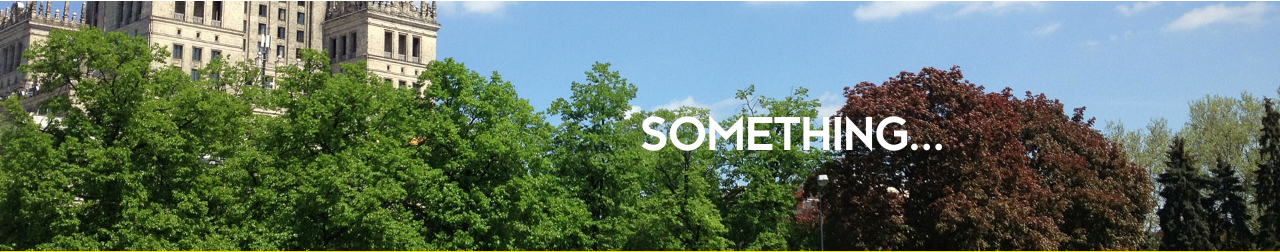
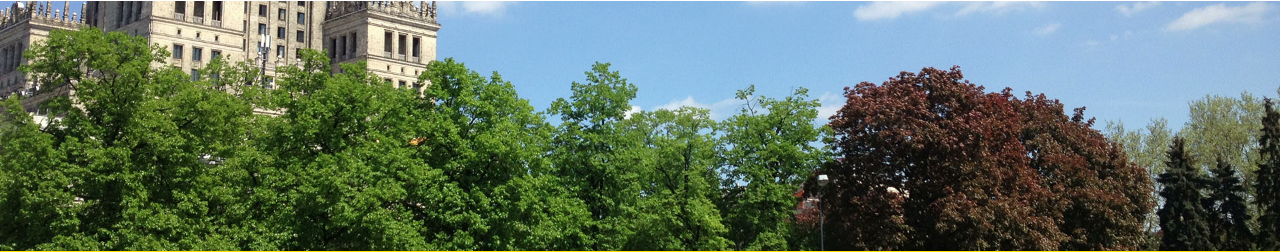
Before and after one commit to raphaelcruzeiro/website, a Django app: page / in a window 1280 px wide. Shown: the part 3519-3771 px from the top of the page. Run offline with Django 3.2, Linux system fonts and the light colour scheme; parts of the project's set-up code (start-up, migrations or seed data) failed here and were passed over; some libraries are stand-ins or nearby versions.

Commit message:
Removed the "Something..." h2.

```diff
--- a/website/templates/index.html
+++ b/website/templates/index.html
@@ -161,7 +161,6 @@
             </article>
             <article class="narrow bg2" id="contact">
                 <div class="container center narrow">
-                    <h2>Something...</h2>
                 </div>
             </article>
             <article class="yellow">
```
